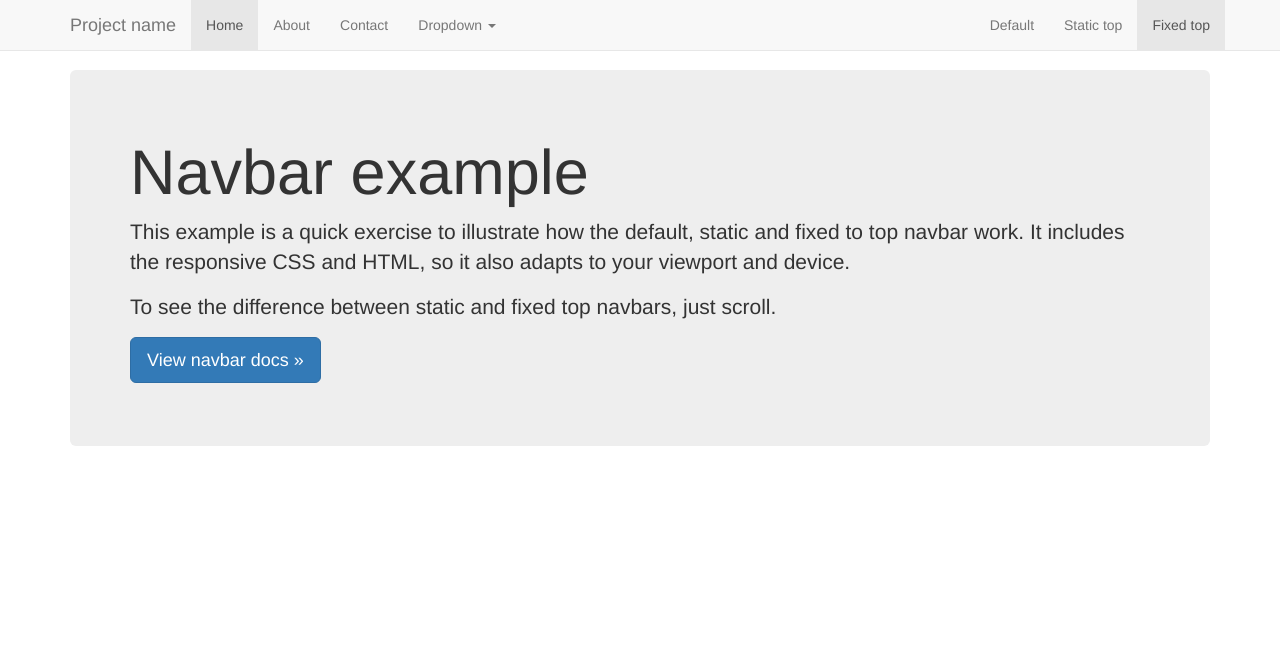
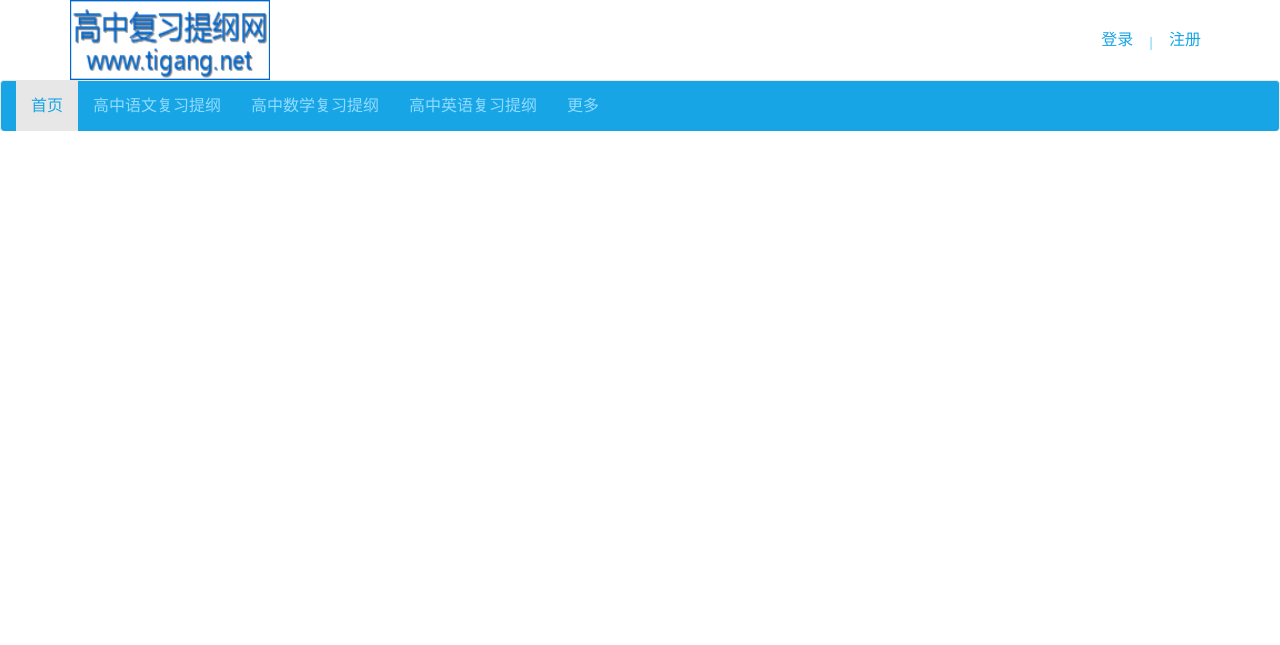
Before and after one commit to HB6H057/wp2flask-cms, a Flask app: template app/templates/new/index.html in a window 1280 px wide. Shown: the top 645 px of the page. After the commit the page ends 131 px from the top, so only its background shows below. Run offline with Flask 2, Linux system fonts and the light colour scheme; the template is opened without the code that fills it, so the values that code supplies are empty; some libraries are stand-ins or nearby versions.

Commit message:
finish new templates header

```diff
--- /dev/null
+++ b/app/templates/new/css/common.css
@@ -0,0 +1,168 @@
+li {
+    list-style-type: none;
+}
+.footer_container {
+  background-color: #18A5E5;
+  color: #90DCFF;
+  width: 100%;
+  padding: 20px 0;
+}
+.footer_container a {
+  color: #90DCFF;
+  margin: 0 10px;
+}
+.footer_container .weibo {
+  color: #fff;
+}
+.footer_right_wrap {
+  float: right;
+}
+.footer-content{
+  padding-left:0;
+}
+.br-ctl {display: none;}
+@media screen and (max-width: 500px){
+  .footer_container {
+     text-align: center;
+  }
+}
+#common-header {
+  background-color: #18A5E5;
+  border-bottom: none;
+  margin-bottom: 0;
+}
+#common-header li a {
+  color: #90DCFF;
+  font-size: 16px;
+}
+#common-header li a:hover{
+  background-color: #0094D7;
+}
+.top-header {
+  height: 80px;
+  line-height: 80px;
+  position: relative;
+}
+.search-box {
+    display: inline-block;
+    width: 340px;
+    padding: 0;
+    border: 1px solid #E1E1E1;
+    margin-left: 83px;
+    padding-left: 5px;
+    border-right: none;
+    height: 40px;
+    line-height: 40px;
+ }
+ .newlogo {
+    width: 200px;
+    height: 80px;
+    float: left;
+    background: url(../logo.gif) left center no-repeat;
+    background-size: 100% 100%;
+}
+.search-wrap {
+    display: inline-block;
+    position: relative;
+    height: 38px;
+    line-height: 38px;
+}
+#searchAddr #global_search_btns {
+    display: inline-block;
+    border: 1px solid #18A5E5;
+    cursor: pointer;
+    position: absolute;
+    top: 0;
+    padding: 0 8px;
+    right: -74px;
+    padding-bottom: -1px;
+    color: 16px;
+    font-size: 16px;
+    color: #18A5E5;
+    z-index: 9999;
+}
+.search-icon {
+    padding-right: 8px;
+    font-size: 18px;
+}
+.login-info {
+    position: absolute;
+    right: 0;
+    top: 24px;
+	margin-bottom: 0;
+}
+.login-info li {
+    list-style-type: none;
+}
+.login-info li a {
+    padding: 5px 8px;
+    font-size: 16px;
+    color: #18A5E5;
+    border-radius: 4px;
+}
+.login-info a:hover{
+    background-color: #18A5E5;
+    color: #fff;
+}
+.login-info .line {
+    color: #7DD2FD;
+	padding: 0 8px;
+}
+.login-info .nav-word {
+	margin: 0 5px;
+}
+.login-info .dropdown{
+    margin-left: 5px;
+}
+#bs-navbar {
+	line-height: 34px;
+}
+.nav>li:hover .dropdown-menu {display: block;}
+.login-info .user-img {
+    width: 25px;
+    border-radius: 5px;
+}
+@media only screen and (max-width: 1334px) and (min-width: 768px) {
+	#indexpage { display: block; }
+}
+@media (max-width: 768px){
+	.newlogo {    /* margin-left: -15px;*/ }
+	.login-info {
+		    position: absolute;
+    left: 0;
+    top: 380px;
+    margin-bottom: 0;
+    /*background-color: #18A5E5;*/
+    color: #ccc;
+    width: 100%;
+    z-index: 99;
+    border: none;
+	}
+	.login-info li a {color: #90DCFF;}
+	.search-box {margin-left: 0;width: 100%;}
+	.search-wrap {width: 75%;}
+	.login-info .in .nav {background-color: #18A5E5;}
+	.search-wrap { display: none;}
+	.header-xs-new {padding: 0;}
+	#bs-navbar .icon-user{margin-left: 4px;}
+	.login-info li {padding: 4px 0 4px 0;}
+	.login-info .line {display: none;}
+	.br-ctl {display: block;}
+	.icon-ctl {display: none; }
+	#bs-navbar li.open {background-color: #fff;}
+	#bs-navbar li.open a {color: #18A5E5;}
+}
+@media (min-width: 500px){
+	.logo { display: none; }
+}
+.navbar-nav li.active{ background-color: #fff}
+.navbar-nav li.active a{ color: #18A5E5; }
+#common-header li.active a{ color: #18A5E5;}
+#common-header li.active{ background-color: #fff;}
+#bs-navbar li.open a {color: #18A5E5; }
+#bs-navbar li ol li a {color: #90DCFF; }
+
+.footer_fixed{
+  position: fixed;
+  bottom: 0;
+}
--- a/app/templates/new/index.html
+++ b/app/templates/new/index.html
@@ -1,72 +1,56 @@
 <!DOCTYPE html>
 <html>
+
 <head>
   <meta charset="utf-8" />
   <title>高中复习网index</title>
   <meta name="viewport" content="width=device-width, initial-scale=1">
-		<link rel="stylesheet" type="text/css" href="css/bootstrap.min.css"/>
+  <link rel="stylesheet" type="text/css" href="css/bootstrap.min.css" />
+  <link rel="stylesheet" type="text/css" href="css/common.css"/>
   <style type="text/css">
-			body {
-			  min-height: 2000px;
-			  padding-top: 70px;
+	div[class*="col-md"] {
+
 	}
   </style>
 </head>
+
 <body>
+	<div class="container top-header">
+	    <div class="row">
+	      <div class="col-md-12 header-xs-new">
+	   	 <a href="/" class="newlogo"></a>
+		<nav class="navbar login-info" role="navigation">
+	    <div id="bs-navbar" class="navbar-collapse collapse" aria-expanded="true">
+	      <ul class="nav navbar-nav">
 
-    <!-- Fixed navbar -->
-    <nav class="navbar navbar-default navbar-fixed-top">
-      <div class="container">
-        <div class="navbar-header">
-          <button type="button" class="navbar-toggle collapsed" data-toggle="collapse" data-target="#navbar" aria-expanded="false" aria-controls="navbar">
-            <span class="sr-only">Toggle navigation</span>
-            <span class="icon-bar"></span>
-            <span class="icon-bar"></span>
-            <span class="icon-bar"></span>
-          </button>
-          <a class="navbar-brand" href="#">Project name</a>
-        </div>
-        <div id="navbar" class="navbar-collapse collapse">
-          <ul class="nav navbar-nav">
-            <li class="active"><a href="#">Home</a></li>
-            <li><a href="#about">About</a></li>
-            <li><a href="#contact">Contact</a></li>
-            <li class="dropdown">
-              <a href="#" class="dropdown-toggle" data-toggle="dropdown" role="button" aria-haspopup="true" aria-expanded="false">Dropdown <span class="caret"></span></a>
-              <ul class="dropdown-menu">
-                <li><a href="#">Action</a></li>
-                <li><a href="#">Another action</a></li>
-                <li><a href="#">Something else here</a></li>
-                <li role="separator" class="divider"></li>
-                <li class="dropdown-header">Nav header</li>
-                <li><a href="#">Separated link</a></li>
-                <li><a href="#">One more separated link</a></li>
+		<li data-toggle="modal" data-target="#login" id="unlogin"><a data-thr="thr" class="mo-btn" href="/">登录</a></li>
+	            <li><span class="line"> |</span></li>
+	            <li data-toggle="modal" data-target="#register" id="unregeister"><a data-thr="thr" class="mo-btn" href="/">注册</a></li>
 		      </ul>
-            </li>
-          </ul>
-          <ul class="nav navbar-nav navbar-right">
-            <li><a href="../navbar/">Default</a></li>
-            <li><a href="../navbar-static-top/">Static top</a></li>
-            <li class="active"><a href="./">Fixed top <span class="sr-only">(current)</span></a></li>
-          </ul>
-        </div><!--/.nav-collapse -->
 	    </div>
 	</nav>
 
-    <div class="container">
+	      </div>
+	    </div>
+	</div>
+	<div class="navbar navbar-default" id="common-header">
 
-      <!-- Main component for a primary marketing message or call to action -->
-      <div class="jumbotron">
-        <h1>Navbar example</h1>
-        <p>This example is a quick exercise to illustrate how the default, static and fixed to top navbar work. It includes the responsive CSS and HTML, so it also adapts to your viewport and device.</p>
-        <p>To see the difference between static and fixed top navbars, just scroll.</p>
-        <p>
-          <a class="btn btn-lg btn-primary" href="../../components/#navbar" role="button">View navbar docs »</a>
-        </p>
+	    <div class="navbar-header">
+	            <button type="button" class="navbar-toggle" data-toggle="collapse" data-target=".navbar-collapse"><span class="sr-only">Toggle navigation</span>
+	            <span class="icon-bar"></span> <span class="icon-bar"></span> <span class="icon-bar"></span></button>
 	    </div>
 
-    </div> <!-- /container -->
+	    <div class="container navbar-collapse collapse">
+	        <ul class="nav navbar-nav  navbar-nav-font-size">
+		<li class="active"><a href="/index.php">首页</a></li>
+		<li><a href="http://www.tigang.net/category/dili">高中语文复习提纲</a></li>
+		<li><a href="http://www.tigang.net/category/dili">高中数学复习提纲</a></li>
+		<li><a href="http://www.tigang.net/category/dili">高中英语复习提纲</a></li>
+		<li><a href="http://www.tigang.net/category/dili">更多</a></li>
+	</ul>
 
+</div>
+	</div>
 
   <!-- Bootstrap core JavaScript
   ================================================== -->
@@ -74,4 +58,5 @@
   <script src="//cdn.bootcss.com/jquery/1.11.3/jquery.min.js"></script>
   <script src="//cdn.bootcss.com/bootstrap/3.3.5/js/bootstrap.min.js"></script>
 </body>
+
 </html>
```
Also changed, not shown: app/templates/common.css (added, +169 -0 lines), app/templates/new/logo.gif (added). Lines whose indentation alone changed are shown as unchanged.
